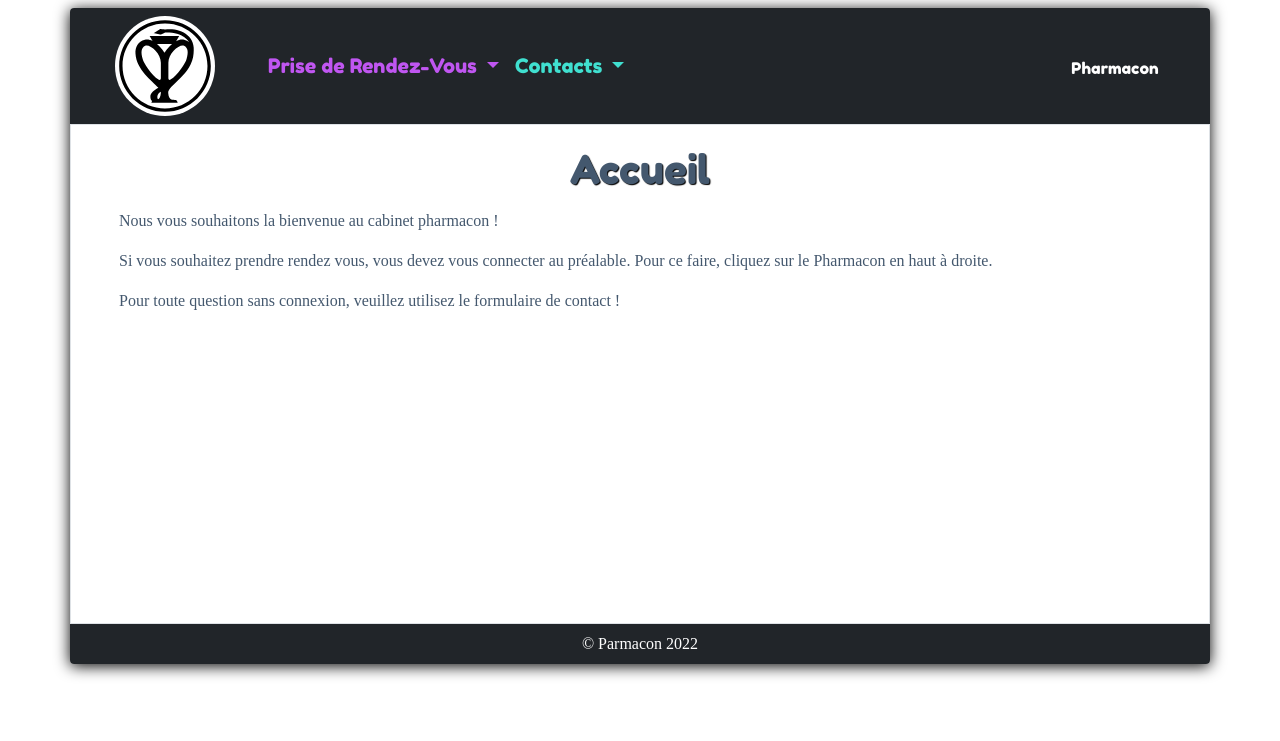
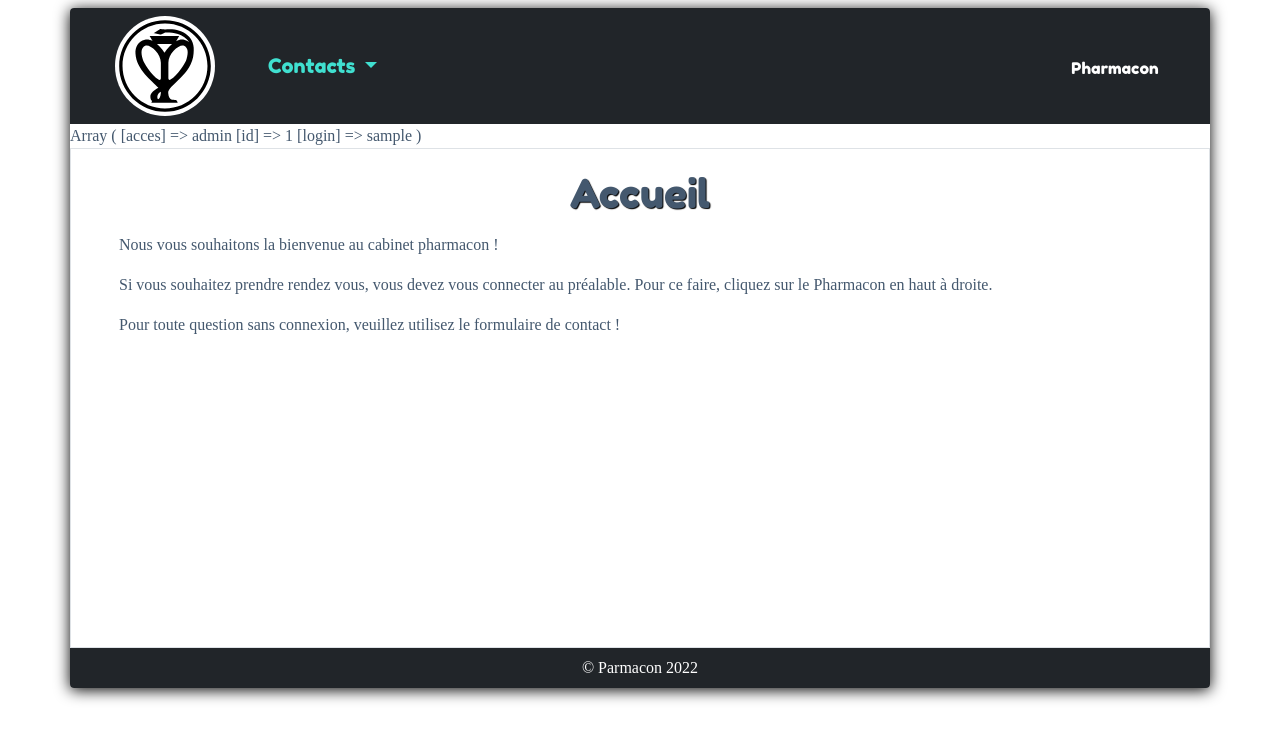
Before and after one commit to Angelina-DS/DevWeb_Project, a PHP site: page /index.php in a window 1280 px wide. Shown: the top 741 px of the page. Run offline with PHP 8.4, Linux system fonts and the light colour scheme; the visitor is signed in with stand-in values (Sample User, id 1); a stand-in replaces the project's code that opens the database connection; some web fonts are replaced.

Commit message:
Update Sessions

```diff
--- a/controllers/backend.controller.php
+++ b/controllers/backend.controller.php
@@ -17,8 +17,11 @@ function getPageLogin(){
         $login = Securite::secureHTML($_POST['login']);
         $password = Securite::secureHTML($_POST['password']);
         if(isConnexionValid($login,$password)){
-            $role = getRole($login);
-            $_SESSION['acces'] = $role ;
+            $id = getIdUserByLogin($login);
+            $role = getRole($id);
+            $_SESSION['id'] = $id;
+            $_SESSION['login'] = $login;
+            $_SESSION['acces'] = $role;
             Securite::genereCookiePassword();
             getBonnePageAcceuil($role);
         } else {
--- a/views/commons/menu.php
+++ b/views/commons/menu.php
@@ -5,6 +5,7 @@
 
   <div class="collapse navbar-collapse" id="navbarSupportedContent">
     <ul class="navbar-nav mr-auto">
+        <?php if(isset($_SESSION['acces']) && ($_SESSION['acces'] == 1)) { ?>
         <li class="nav-item dropdown">
             <a class="nav-link dropdown-toggle <?= COLOR_DOCTORS ?>" href="#" id="navbarDropdown" role="button" data-bs-toggle="dropdown" aria-haspopup="true" aria-expanded="false">
                 Prise de Rendez-Vous
@@ -15,6 +16,7 @@
                 <a class="dropdown-item <?= COLOR_DOCTORS ?>" href="<?= URL ?>docteur_3">Docteur 3</a>
             </div>
         </li>
+        <?php } ?>
 
         <?php if(isset($_SESSION['acces']) && ($_SESSION['acces'] == 2 || $_SESSION['acces'] == 3)){ ?>
 
--- a/views/commons/template.php
+++ b/views/commons/template.php
@@ -35,6 +35,7 @@
             </div>
         </header>
         <!-- Contenu du site -->
+        <?php print_r($_SESSION) ?>
         <div class='border p-1 perso_minCorpSize px-5'>
             <?= $content ?>
         </div>
```
